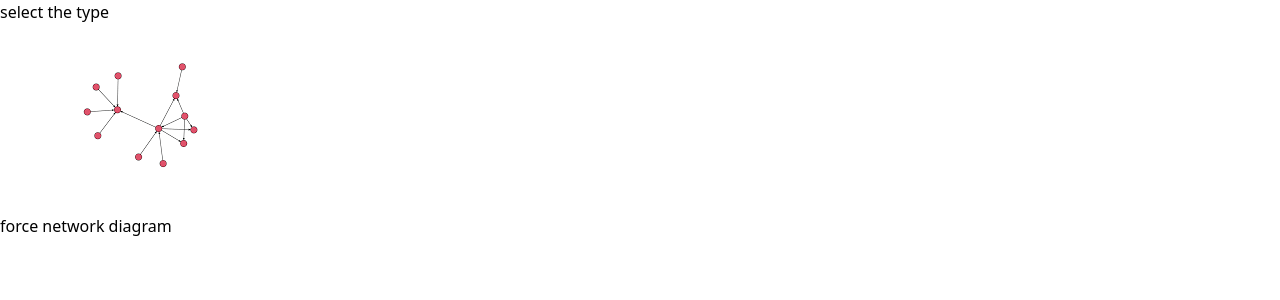
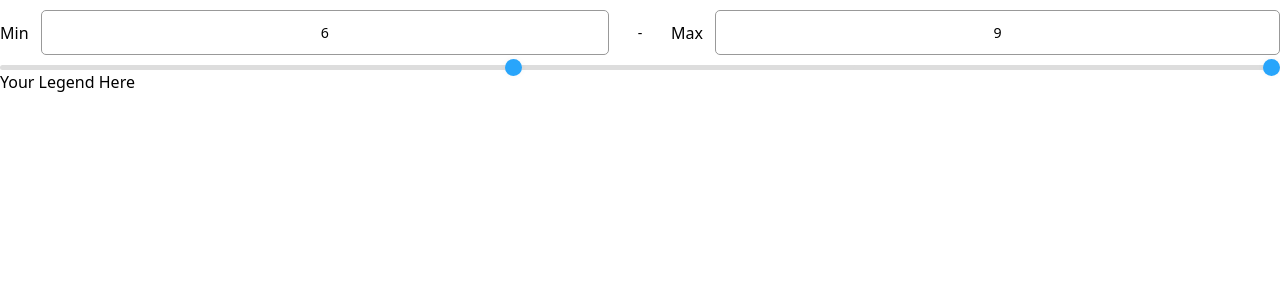
Before and after one commit to aamir910/d3-with0react-force-network, a React (Vite) app in the folder general-force-network/: page / in a window 1280 px wide. Shown: the top 300 px of the page. Built offline with nearby package versions, Linux system fonts and the light colour scheme.

Commit message:
update to the sidlers as the demy code

```diff
--- a/general-force-network/src/App.jsx
+++ b/general-force-network/src/App.jsx
@@ -6,14 +6,17 @@ import {  Routes, Route } from "react-router-dom";
 import ForceDirectedGraph from "./components/forcenetworkGraph/forcenetworkgrapgh.jsx";
 import UploadFile from "./components/UploadFile.jsx";
 import ForceGraph from "./components/forcenetworkGraph/Maingraph.jsx";
+import YourComponent from "./components/forcenetworkGraph/dynamicslider.jsx";
 function App() {
   return (
     <Routes>
-          <Route  path="/" element={ <SelectType/>} />
+          {/* <Route  path="/" element={ <SelectType/>} /> */}
           <Route path="upload-file" element={<UploadFile/>} />
           <Route path="force-directed-graph" element={<ForceDirectedGraph />} />
 
           {/* <Route path="/" element={<ForceGraph/>} /> */}
+
+          <Route  path="/" element={ <YourComponent/>} />
     </Routes>
   );
 }
--- /dev/null
+++ b/general-force-network/src/components/forcenetworkGraph/dynamicslider.jsx
@@ -0,0 +1,75 @@
+import React, { useState } from 'react';
+
+const YourComponent = () => {
+  const [minPrice, setMinPrice] = useState(6.0);
+  const [maxPrice, setMaxPrice] = useState(9.0);
+  const [minRange, setMinRange] = useState(6.0);
+  const [maxRange, setMaxRange] = useState(9.0);
+
+  const priceGap = 0.1;
+
+  const handlePriceInputChange = (e) => {
+    const inputName = e.target.className;
+    const inputValue = parseFloat(e.target.value);
+
+    if (inputName === "input-min") {
+      if (maxPrice - inputValue >= priceGap && inputValue >= parseFloat(minRange)) {
+        setMinPrice(inputValue);
+        setMinRange(inputValue);
+      }
+    } else {
+      if (inputValue - minPrice >= priceGap && inputValue <= parseFloat(maxRange)) {
+        setMaxPrice(inputValue);
+        setMaxRange(inputValue);
+      }
+    }
+  };
+
+  const handleRangeInputChange = (e) => {
+    const inputName = e.target.className;
+    const inputValue = parseFloat(e.target.value);
+
+    if (inputName === "range-min") {
+      if (maxPrice - inputValue >= priceGap) {
+        setMinRange(inputValue);
+        setMinPrice(inputValue);
+      }
+    } else {
+      if (inputValue - minPrice >= priceGap) {
+        setMaxRange(inputValue);
+        setMaxPrice(inputValue);
+      }
+    }
+  };
+
+  const rangeStyle = {
+    left: `${((minPrice / parseFloat(maxRange)) * 100)}%`,
+    right: `${100 - ((maxPrice / parseFloat(maxRange)) * 100)}%`
+  };
+
+  return (
+    <div className="your-component">
+      <div className="price-input">
+        <div className="field">
+          <span>Min</span>
+          <input type="number" className="input-min" value={minPrice} step="0.1" onChange={handlePriceInputChange} />
+        </div>
+        <div className="separator">-</div>
+        <div className="field">
+          <span>Max</span>
+          <input type="number" className="input-max" value={maxPrice} step="0.1" onChange={handlePriceInputChange} />
+        </div>
+      </div>
+      <div className="slider">
+        <div className="progress" style={rangeStyle}></div>
+      </div>
+      <div className="range-input">
+        <input id="min_slider" type="range" className="range-min" min="4.0" max="9.0" step="0.1" value={minRange} onChange={handleRangeInputChange} />
+        <input id="max_slider" type="range" className="range-max" min="4.0" max="9.0" step="0.1" value={maxRange} onChange={handleRangeInputChange} />
+      </div>
+      <legend>Your Legend Here</legend>
+    </div>
+  );
+};
+
+export default YourComponent;
--- a/general-force-network/src/components/forcenetworkGraph/forcenetworkgrapgh.jsx
+++ b/general-force-network/src/components/forcenetworkGraph/forcenetworkgrapgh.jsx
@@ -15,7 +15,6 @@ const ForceDirectedGraph = () => {
 
   const [doneItems2, setDoneItems2] = useState([]);
   const [uniqueClasses, setUniqueClasses] = useState([]);
-
   const [uniqueClasses2, setUniqueClasses2] = useState([]);
   const [uniqueLinks, setUniqueLinks] = useState([]);
   const [colorScales, setColorScales] = useState({
@@ -245,15 +244,12 @@ const ForceDirectedGraph = () => {
       doneItems2.includes(d.class) ? "none" : "block"
     );
     //  link custom filteration here is
-    d3.selectAll("line")
-    .style("display", (d) =>
+    d3.selectAll("line").style("display", (d) =>
       doneItems2.includes(d.target.class) ? "none" : "block"
     );
 
-
     //  link custom filteration here is ended
   }, [doneItems2]);
-
 
   const handleClick = (item) => {
     if (doneItems2.includes(item)) {
@@ -271,6 +267,49 @@ const ForceDirectedGraph = () => {
           <h1 className=" text-3xl text-center md:text-left">
             Force Network Graph
           </h1>
+          {/* Price input component */}
+          <div className="price-input">
+            <div className="field">
+              <span>Min</span>
+              <input
+                type="number"
+                className="input-min"
+                value="6.0"
+                step="0.1"
+              />
+            </div>
+            <div className="separator">-</div>
+            <div className="field">
+              <span>Max</span>
+              <input
+                type="number"
+                className="input-max"
+                value="9.0"
+                step="0.1"
+              />
+            </div>
+          </div>
+          <div className="range-input">
+            <input
+              id="min_slider"
+              type="range"
+              className="range-min"
+              min="4.0"
+              max="9.0"
+              step="0.1"
+              value="6.0"
+            />
+            <input
+              id="max_slider"
+              type="range"
+              className="range-max"
+              min="4.0"
+              max="9.0"
+              step="0.1"
+              value="9.0"
+            />
+          </div>
+
           <svg ref={svgRef} className="  w-full h-auto"></svg>
         </div>
         <div className=" container m-1 w-full md:w-2/12">
--- a/general-force-network/src/cssFiles/legend.css
+++ b/general-force-network/src/cssFiles/legend.css
@@ -20,3 +20,128 @@
     background-color: black;
     margin-right: 5px; /* Adjust this value according to your needs */
   }
+
+
+
+  /* here is the css slider  */
+
+/* slider css  */
+
+input[type="range"] {
+  width: 100%;
+}
+
+/* csss slider    */
+
+.wrapper {
+  z-index: 2;
+  /* width: 400px; */
+  width: 250px;
+  background: #fff;
+  border-radius: 10px;
+  padding: 20px 25px 40px;
+  /* box-shadow: 0 12px 35px rgba(0, 0, 0, 0.1); */
+  display: none;
+}
+
+header h2 {
+  font-size: 0.888rem;
+  font-weight: 600;
+}
+
+header p {
+  margin-top: 5px;
+  font-size: 0.888rem;
+}
+
+.price-input {
+  width: 100%;
+  display: flex;
+  margin: 10px 0 10px;
+}
+
+.price-input .field {
+  display: flex;
+  width: 100%;
+  height: 45px;
+  align-items: center;
+}
+
+.field input {
+  width: 100%;
+  height: 100%;
+  outline: none;
+  font-size: 0.888rem;
+  margin-left: 12px;
+  border-radius: 5px;
+  text-align: center;
+  border: 1px solid #999;
+  -moz-appearance: textfield;
+}
+
+input[type="number"]::-webkit-outer-spin-button,
+input[type="number"]::-webkit-inner-spin-button {
+  -webkit-appearance: none;
+}
+
+.price-input .separator {
+  width: 130px;
+  display: flex;
+  font-size: 0.888rem;
+  align-items: center;
+  justify-content: center;
+}
+
+.slider {
+  height: 5px;
+  position: relative;
+  background: #ddd;
+  border-radius: 5px;
+}
+
+.slider .progress {
+  height: 100%;
+  left: 0%;
+  right: 0%;
+  position: absolute;
+  border-radius: 5px;
+  background: #ddd;
+}
+
+.range-input {
+  position: relative;
+}
+
+.range-input input {
+  position: absolute;
+  width: 100%;
+  height: 5px;
+  top: -5px;
+  background: none;
+  pointer-events: none;
+  -webkit-appearance: none;
+  -moz-appearance: none;
+}
+
+input[type="range"]::-webkit-slider-thumb {
+  height: 17px;
+  width: 17px;
+  border-radius: 50%;
+  background: #28a5fb;
+  pointer-events: auto;
+  -webkit-appearance: none;
+  box-shadow: 0 0 6px rgba(0, 0, 0, 0.05);
+}
+
+input[type="range"]::-moz-range-thumb {
+  height: 17px;
+  width: 17px;
+  border: none;
+  border-radius: 50%;
+  background: #ddd;
+  pointer-events: auto;
+  -moz-appearance: none;
+  box-shadow: 0 0 6px rgba(0, 0, 0, 0.05);
+}
+
+/* slider css ended here */
```
